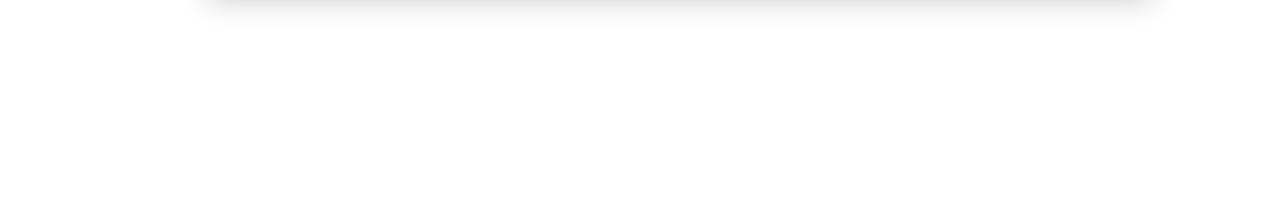
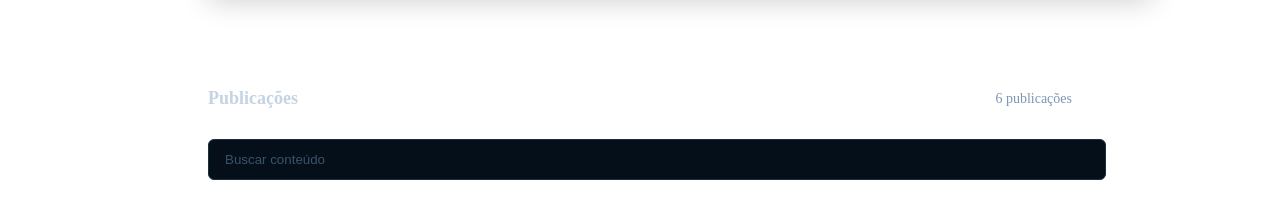
Before and after one commit to felipengr/github-blog, a React (Vite) app: page /#/ in a window 1280 px wide. Shown: the part 494-712 px from the top of the page. Built offline with nearby package versions, Linux system fonts and the light colour scheme.

Commit message:
component search input

```diff
--- /dev/null
+++ b/src/pages/Blog/components/SearchInput/index.tsx
@@ -0,0 +1,13 @@
+import { SearchInputContainer } from "./styles";
+
+export function SearchInput() {
+    return (
+        <SearchInputContainer>
+            <header>
+                <h3>Publicações</h3>
+                <span>6 publicações</span>
+            </header>
+            <input type="text" placeholder="Buscar conteúdo" />
+        </SearchInputContainer>
+    )
+}
--- /dev/null
+++ b/src/pages/Blog/components/SearchInput/styles.ts
@@ -0,0 +1,43 @@
+import styled from "styled-components";
+
+export const SearchInputContainer = styled.form`
+    width: 100%;
+    margin-top: 4.5rem;
+    margin-bottom: 3rem;
+
+    header {
+        display: flex;
+        align-items: center;
+        justify-content: space-between;
+        margin-bottom: 0.75rem;
+
+        h3 {
+            font-size: ${({theme}) => theme.textSizes["title-title-s"]};
+            color: ${({theme}) => theme.colors["base-subtitle"]};
+        }
+
+        span {
+            font-size: ${({theme}) => theme.textSizes["text-text-s"]};
+            color: ${({theme}) => theme.colors["base-span"]};
+        }
+    }
+
+    input {
+        width: 100%;
+        padding: 0.75rem 1rem;
+        border-radius: 6px;
+        background: ${({theme}) => theme.colors["base-input"]};
+        border: 1px solid ${({theme}) => theme.colors["base-border"]};
+        color: ${({theme}) => theme.colors["base-text"]};
+        transition: 0.4s;
+
+        &:focus {
+            border-color: ${({theme}) => theme.colors["brand-blue"]};
+            outline: none;
+        }
+
+        &::placeholder {
+            color: ${({theme}) => theme.colors["base-label"]};
+        }
+    }
+`
--- a/src/pages/Blog/index.tsx
+++ b/src/pages/Blog/index.tsx
@@ -1,9 +1,11 @@
 import { Profile } from "./components/Profile";
+import { SearchInput } from "./components/SearchInput";
 
 export function Blog() {
     return (
         <>
             <Profile />
+            <SearchInput />
         </>
     )
 }
```
